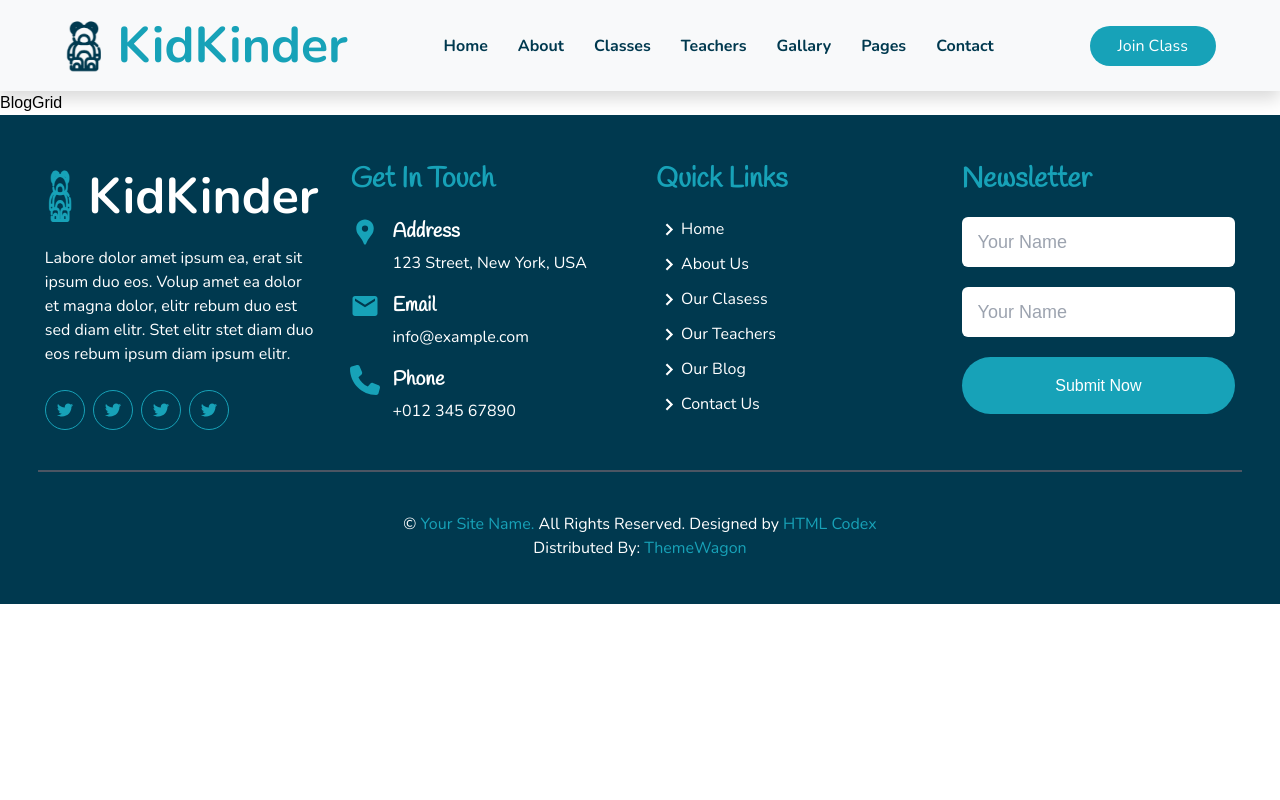
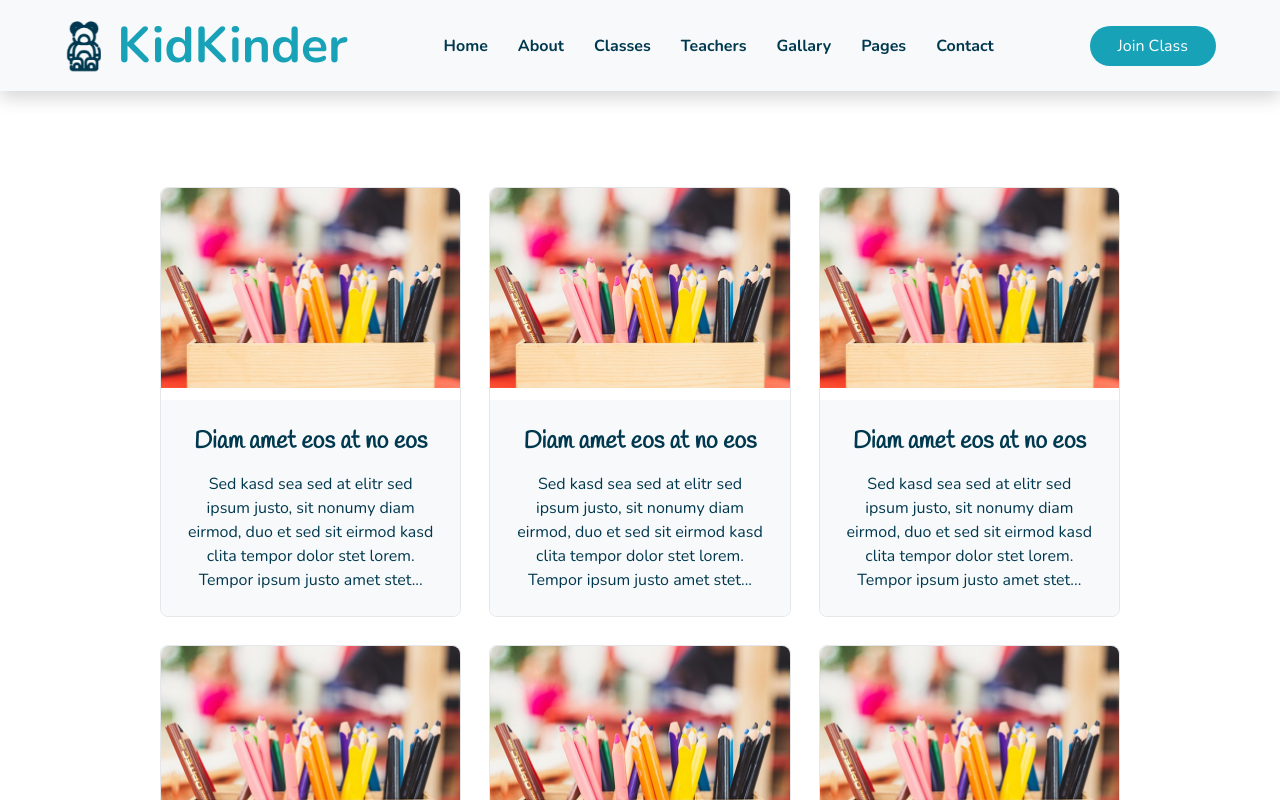
Before and after one commit to Khumoyun1334/KidKinder, a React (Create React App) app: page /bloggrid in a window 1280 px wide. Shown: the top 800 px of the page. Built offline with nearby package versions, Linux system fonts and the light colour scheme.

Commit message:
ish bajirildi

```diff
--- a/src/App.css
+++ b/src/App.css
@@ -145,6 +145,18 @@
   color: #00394f;
 }
 
+.data {
+  font-family: "Handlee", cursive;
+  color: #00394f;
+  font-weight: 700;
+  text-align: center;
+}
+
+.salom {
+  font-family: "Nunito", sans-serif;
+  color: #00394f;
+}
+
 @media screen and (max-width: 375px) {
   .Menu {
     display: flex;
--- a/src/Pages/BlogGrid/index.jsx
+++ b/src/Pages/BlogGrid/index.jsx
@@ -1,7 +1,14 @@
 import React from "react";
+import BlogCard from "../../components/BlogCard";
 
 function BlogGrid() {
-  return <div>BlogGrid</div>;
+  return (
+    <div>
+      <div>
+        <BlogCard />
+      </div>
+    </div>
+  );
 }
 
 export default BlogGrid;
--- /dev/null
+++ b/src/components/BlogCard/CartStyle/index.jsx
@@ -0,0 +1,25 @@
+import React from "react";
+
+function CartStyle({ img, title, desc }) {
+  return (
+    <div className="w-[100%] border rounded-lg">
+      <div className="">
+        <div>
+          <img className="rounded-t-lg w-full" src={img} alt="" />
+        </div>
+        <div className="p-6 bg-[#F8F9FA] rounded-b-lg mt-3">
+          <div className="">
+            <p className="text-[24px] data">{title}</p>
+          </div>
+          <div className="mt-3">
+            <p className="text-center text-[16px] text-[#666666] salom">
+              {desc}
+            </p>
+          </div>
+        </div>
+      </div>
+    </div>
+  );
+}
+
+export default CartStyle;
--- /dev/null
+++ b/src/components/BlogCard/index.jsx
@@ -0,0 +1,56 @@
+import React from "react";
+import CartStyle from "./CartStyle";
+
+function BlogCard() {
+  const data = [
+    {
+      title: "Diam amet eos at no eos",
+      desc: "Sed kasd sea sed at elitr sed ipsum justo, sit nonumy diam eirmod, duo et sed sit eirmod kasd clita tempor dolor stet lorem. Tempor ipsum justo amet stet...",
+      img: "assets/img/blog-1.jpg",
+    },
+    {
+      title: "Diam amet eos at no eos",
+      desc: "Sed kasd sea sed at elitr sed ipsum justo, sit nonumy diam eirmod, duo et sed sit eirmod kasd clita tempor dolor stet lorem. Tempor ipsum justo amet stet...",
+      img: "assets/img/blog-1.jpg",
+    },
+    {
+      title: "Diam amet eos at no eos",
+      desc: "Sed kasd sea sed at elitr sed ipsum justo, sit nonumy diam eirmod, duo et sed sit eirmod kasd clita tempor dolor stet lorem. Tempor ipsum justo amet stet...",
+      img: "assets/img/blog-1.jpg",
+    },
+    {
+      title: "Diam amet eos at no eos",
+      desc: "Sed kasd sea sed at elitr sed ipsum justo, sit nonumy diam eirmod, duo et sed sit eirmod kasd clita tempor dolor stet lorem. Tempor ipsum justo amet stet...",
+      img: "assets/img/blog-1.jpg",
+    },
+    {
+      title: "Diam amet eos at no eos",
+      desc: "Sed kasd sea sed at elitr sed ipsum justo, sit nonumy diam eirmod, duo et sed sit eirmod kasd clita tempor dolor stet lorem. Tempor ipsum justo amet stet...",
+      img: "assets/img/blog-1.jpg",
+    },
+    {
+      title: "Diam amet eos at no eos",
+      desc: "Sed kasd sea sed at elitr sed ipsum justo, sit nonumy diam eirmod, duo et sed sit eirmod kasd clita tempor dolor stet lorem. Tempor ipsum justo amet stet...",
+      img: "assets/img/blog-1.jpg",
+    },
+  ];
+
+  return (
+    <div>
+      <div className="grid grid-cols-1 lg:grid lg:grid-cols-3 w-[88%] xl:w-[75%] lg:w-[88%] md:w-[90%] m-auto py-24 gap-7">
+        {data.map((elem, ind) => (
+          <CartStyle
+            key={ind + 1}
+            title={elem.title}
+            img={elem.img}
+            desc={elem.desc}
+            price={elem.price}
+            mt={elem.mt}
+          />
+        ))}
+      </div>
+    </div>
+  );
+}
+
+export default BlogCard;
--- a/src/components/GridCards/index.jsx
+++ b/src/components/GridCards/index.jsx
@@ -1,3 +1,4 @@
+import { MdOutlineToys } from "react-icons/md";
 import React from "react";
 
 const GridCards = () => {
@@ -5,7 +6,9 @@ const GridCards = () => {
     <div className="mt-20 xl:mt-32 grid md:grid md:grid-cols-2 lg:grid lg:grid-cols-3 xl:grid xl:grid-cols-3 xl:px-44 md:px-10 gap-6 xl:gap-4 md:gap-10 lg:gap-10">
       <div className="flex justify-center xl:justify-end">
         <div className="bg-[#f8f9fa] w-[80%] border-t-[1px] border-t-[#dee2e6] xl:w-[90%] md:w-[100%] md:h-[24vh] lg:h-[30vh] xl:h-[22vh] shadoww p-8 flex gap-4 rounded-[1px]">
-          <div>play</div>
+          <div>
+            <MdOutlineToys fontSize={"40px"} color="#17a2b8 " />
+          </div>
           <div>
             <p className="font-[handlee] text-[#00394f] font-bold text-[21px]">
               Play Ground
@@ -19,7 +22,10 @@ const GridCards = () => {
       </div>
       <div className="flex justify-center xl:justify-center">
         <div className="bg-[#f8f9fa] w-[80%] border-t-[1px] border-t-[#dee2e6] xl:w-[90%] md:w-[100%] md:h-[24vh] lg:h-[30vh] xl:h-[22vh] shadoww p-8 flex gap-4 rounded-[1px]">
-          <div>play</div>
+          <div>
+            {" "}
+            <MdOutlineToys fontSize={"40px"} color="#17a2b8 " />
+          </div>
           <div>
             <p className="font-[handlee] text-[#00394f] font-bold text-[21px]">
               Music and Dance
@@ -33,7 +39,10 @@ const GridCards = () => {
       </div>
       <div className="flex justify-center xl:justify-start">
         <div className="bg-[#f8f9fa] w-[80%] border-t-[1px] border-t-[#dee2e6] xl:w-[90%] md:w-[100%] md:h-[24vh] lg:h-[30vh] xl:h-[22vh] shadoww p-8 flex gap-4 rounded-[1px]">
-          <div>play</div>
+          <div>
+            {" "}
+            <MdOutlineToys fontSize={"40px"} color="#17a2b8 " />
+          </div>
           <div>
             <p className="font-[handlee] text-[#00394f] font-bold text-[21px]">
               Arts and Crafts
@@ -47,10 +56,13 @@ const GridCards = () => {
       </div>
       <div className="flex justify-center xl:justify-end xl:mt-4">
         <div className="bg-[#f8f9fa] w-[80%] border-t-[1px] border-t-[#dee2e6] xl:w-[90%] md:w-[100%] md:h-[24vh] lg:h-[30vh] xl:h-[22vh] shadoww p-8 flex gap-4 rounded-[1px]">
-          <div>play</div>
+          <div>
+            {" "}
+            <MdOutlineToys fontSize={"40px"} color="#17a2b8 " />
+          </div>
           <div>
             <p className="font-[handlee] text-[#00394f] font-bold text-[21px]">
-            Safe Transportation
+              Safe Transportation
             </p>
             <p className="text-[#666666]">
               Kasd labore kasd et dolor est rebum dolor ut, clita dolor vero
@@ -61,10 +73,13 @@ const GridCards = () => {
       </div>
       <div className="flex justify-center xl:justify-center xl:mt-4">
         <div className="bg-[#f8f9fa] w-[80%] border-t-[1px] border-t-[#dee2e6] xl:w-[90%] md:w-[100%] md:h-[24vh] lg:h-[30vh] xl:h-[22vh] shadoww p-8 flex gap-4 rounded-[1px]">
-          <div>play</div>
+          <div>
+            {" "}
+            <MdOutlineToys fontSize={"40px"} color="#17a2b8 " />
+          </div>
           <div>
             <p className="font-[handlee] text-[#00394f] font-bold text-[21px]">
-             Healthy food
+              Healthy food
             </p>
             <p className="text-[#666666]">
               Kasd labore kasd et dolor est rebum dolor ut, clita dolor vero
@@ -75,10 +90,13 @@ const GridCards = () => {
       </div>
       <div className="flex justify-center xl:justify-start xl:mt-4">
         <div className="bg-[#f8f9fa] w-[80%] border-t-[1px] border-t-[#dee2e6] xl:w-[90%] md:w-[100%] md:h-[24vh] lg:h-[30vh] xl:h-[22vh] shadoww p-8 flex gap-4 rounded-[1px]">
-          <div>play</div>
+          <div>
+            {" "}
+            <MdOutlineToys fontSize={"40px"} color="#17a2b8 " />
+          </div>
           <div>
             <p className="font-[handlee] text-[#00394f] font-bold text-[21px]">
-            Educational Tour
+              Educational Tour
             </p>
             <p className="text-[#666666]">
               Kasd labore kasd et dolor est rebum dolor ut, clita dolor vero
--- a/src/components/Navbar/index.jsx
+++ b/src/components/Navbar/index.jsx
@@ -1,5 +1,5 @@
 import React, { useState } from "react";
-import { NavLink } from "react-router-dom";
+import { NavLink, useNavigate } from "react-router-dom";
 import { FaTimes } from "react-icons/fa";
 import { AiOutlineMenu } from "react-icons/ai";
 
@@ -8,6 +8,17 @@ import { AiOutlineMenu } from "react-icons/ai";
 function Navbar() {
   const [open, setOpen] = useState(false);
   const [menu, setMenu] = useState(false);
+
+  const navigate = useNavigate(false);
+  const navigate2 = useNavigate(false);
+
+  const handleNext = () => {
+    navigate("/bloggrid");
+  };
+
+  const handleNext2 = () => {
+    navigate2("/blogdetail");
+  };
   return (
     <div className="bg-[#F8F9FA] nav">
       <div className="lg:flex hidden justify-between items-center xl:w-[90%] py-2 lg:w-[95%] m-auto">
@@ -82,9 +93,13 @@ function Navbar() {
           </NavLink>
           <div class="dropdown">
             <button class="dropbtn  ">Pages</button>
-            <div class="dropdown-content mt-8 ml-[-15px]">
-              <a href="#">Link 1</a>
-              <a href="#">Link 2</a>
+            <div class="dropdown-content  ml-[-15px]">
+              <a onClick={() => handleNext()} href="#">
+                Blog Grid
+              </a>
+              <a onClick={() => handleNext2()} href="#">
+                Blog Detail
+              </a>
             </div>
           </div>
           <NavLink
```
